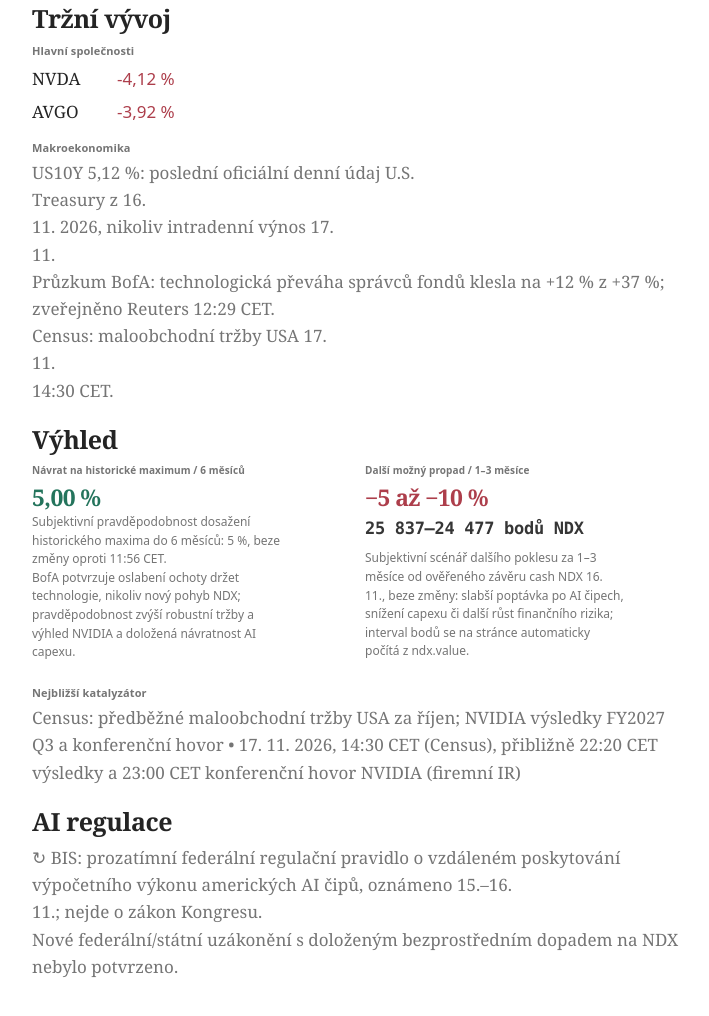
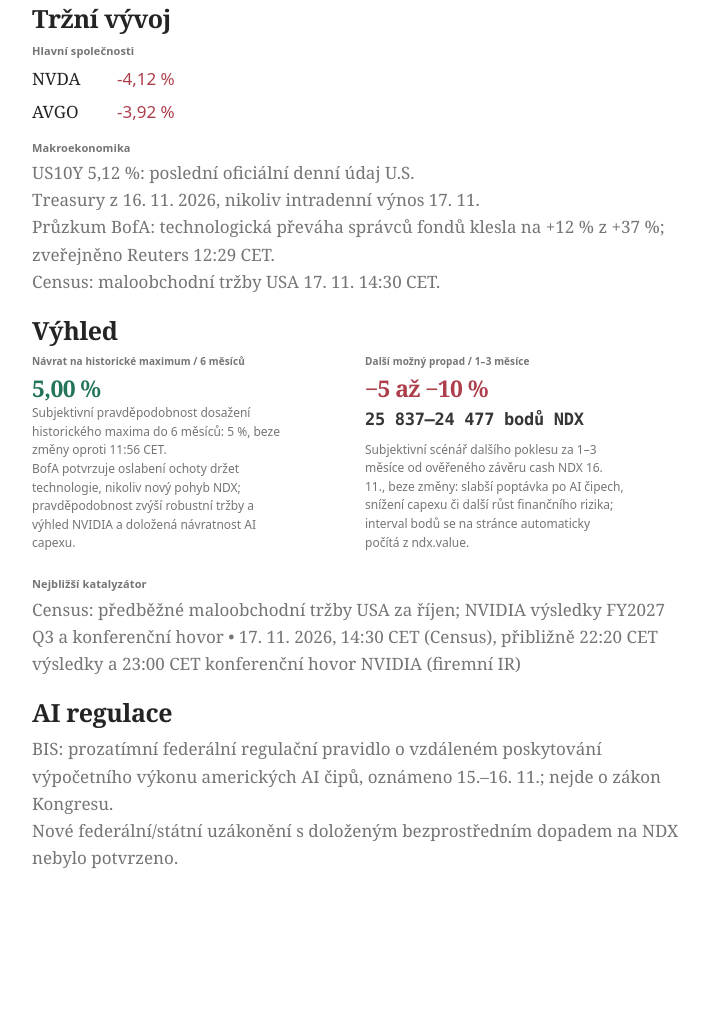
Before and after one commit to MichalMachalik/Nasdaq100-PAYandPRAY, a plain HTML site: page index.html in a window 1280 px wide. Shown: the part 1404-2420 px from the top of the page, without its empty margins (283-992 px from the left). After the commit the page ends 2345 px from the top, so only its background shows below. Drawn offline with Linux system fonts and the light colour scheme.

Commit message:
Fix date-safe sentence wrapping and strip decorative arrows from analytical text

```diff
--- a/index.html
+++ b/index.html
@@ -223,22 +223,19 @@ const fmt=(v,d=2)=>typeof v==='number'?v.toLocaleString('cs-CZ',{minimumFraction
 const set=(id,v)=>{$(id).textContent=safe(v)};
 const pct=v=>typeof v==='number'?fmt(v)+' %':safe(v);
 // Každá nová věta začíná na novém řádku; číselné desetinné tečky se nerozdělují.
-const sentenceBreaks=value=>{
-  const text=String(value??'').trim();
-  if(!text)return text;
-  if(typeof Intl.Segmenter==='function'){
-    const segmenter=new Intl.Segmenter('cs',{granularity:'sentence'});
-    return Array.from(segmenter.segment(text),part=>part.segment.trim()).filter(Boolean).join('\n');
-  }
-  return text.replace(/([.!?])\s+(?=[A-ZÁČĎÉĚÍŇÓŘŠŤÚŮÝŽ])/gu,'$1\n');
-};
+// Dekorativní štítky nejsou součástí článků ani analytických odstavců.
+const cleanText=value=>String(value??'').replace(/^\s*(?:(?:↻|🔄|🆕|📰|🔥|⚠️|📌|⭐|•|·)\s*)+/u,'').trim();
+// Odděluj jen skutečně ukončené věty. Nepoužívej Intl.Segmenter:
+// ten umí nesprávně rozseknout datum „15.–16. 11.“.
+const sentenceBreaks=value=>cleanText(value)
+  .replace(/([.!?])\s+(?=[A-ZÁČĎÉĚÍŇÓŘŠŤÚŮÝŽ])/gu,'$1\n');
 const setSentences=(id,value)=>{const el=$(id);if(el)el.textContent=sentenceBreaks(value)};
 
 function link(url,label){try{let u=new URL(url);if(u.protocol!=='https:')return document.createTextNode(label);let a=document.createElement('a');a.href=u.href;a.textContent=label;a.rel='noopener noreferrer';a.target='_blank';return a}catch{return document.createTextNode(label)}}
 function rows(id,items,make){let root=$(id);root.replaceChildren();if(!Array.isArray(items)||items.length===0){root.className='empty';root.textContent='Zatím bez zveřejněných údajů';return}root.className='';items.slice(0,15).forEach(x=>root.append(make(x)))}
 function render(d){d=d||{};set('updated',d.updatedAtPrague?safe(d.updatedAtPrague):'Čeká na data');let n=d.ndx||{};set('ndx',typeof n.value==='number'?fmt(n.value):'—');set('change',pct(n.changePercent));$('change').className='value '+(n.changePercent<0?'red':n.changePercent>0?'green':'neutral');set('ndx-time',n.asOf||'Ověřený údaj zatím není publikován');set('ath-value',typeof n.ath==='number'?'Historické maximum: '+fmt(n.ath)+' b.':'Historické maximum zatím nedostupné');let dist=Number.isFinite(n.value)&&Number.isFinite(n.ath)&&n.ath>0?(n.value/n.ath-1)*100:null;set('ath-distance',pct(dist));$('ath-distance').className='value '+(dist<0?'red':'neutral');
 let s=d.sentiment||{};set('sentiment',[s.label,s.trend].filter(Boolean).join(' • ')||'Čeká na vyhodnocení');$('sentiment').className='status '+(/medvěd|bear|zhorš/i.test(s.label||'')?'red':/býč|bull/i.test(s.label||'')?'green':'neutral');setSentences('sentiment-reason',s.reason||'Zatím bez vyhodnocení');setSentences('driver',d.driver||'Zatím nezveřejněno');$('driver').className=d.driver?'':'empty';
-rows('news',d.news,x=>{let el=document.createElement('div');el.className='news';let t=document.createElement('time');t.textContent=x.publicationTimeVerified===true&&x.publishedAtPrague?'Publikováno: '+x.publishedAtPrague+' Praha':'Datum zprávy: '+safe(x.time,'neuvedeno')+' · čas publikace neověřen';el.append(t);const content=document.createElement('span');content.className='sentence-lines';content.textContent=sentenceBreaks(safe(x.title).replace(/^(?:🆕|↻|🔄|📰)\s*/u,''));el.append(content);if(x.url)el.append(document.createTextNode(' · '),link(x.url,safe(x.source,'Zdroj')));return el});
+rows('news',d.news,x=>{let el=document.createElement('div');el.className='news';let t=document.createElement('time');t.textContent=x.publicationTimeVerified===true&&x.publishedAtPrague?'Publikováno: '+x.publishedAtPrague+' Praha':'Datum zprávy: '+safe(x.time,'neuvedeno')+' · čas publikace neověřen';el.append(t);const content=document.createElement('span');content.className='sentence-lines';content.textContent=sentenceBreaks(x.title);el.append(content);if(x.url)el.append(document.createTextNode(' · '),link(x.url,safe(x.source,'Zdroj')));return el});
 rows('leaders',d.leaders,x=>{let el=document.createElement('div');el.className='row';let name=document.createElement('span');name.textContent=safe(x.ticker,x.name||'—');let val=document.createElement('span');let change=x.changePercent;val.textContent=typeof change==='number'?pct(change):safe(x.impact);val.className=change<0?'red':change>0?'green':'neutral';el.append(name,val);return el});
 setSentences('macro',d.macro||'Zatím bez údajů');setSentences('regulation',d.regulation||'Bez zveřejněné aktualizace');let f=d.forecast||{};set('forecast-ath',typeof f.athReturnPercent==='number'?pct(f.athReturnPercent):'—');setSentences('forecast-ath-reason',f.athReason||'Čeká na aktualizaci');set('forecast-down',f.downside||'—');
 const percentages=(String(f.downside||'').match(/\d+(?:[.,]\d+)?/g)||[]).map(v=>Number(v.replace(',','.')));
```
